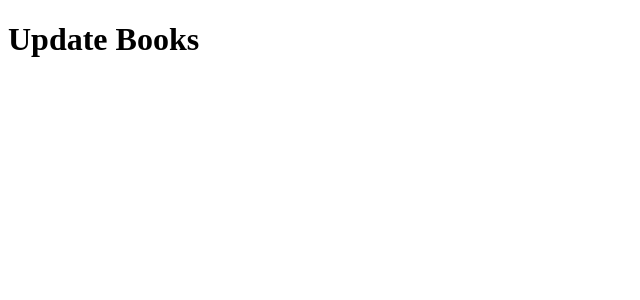
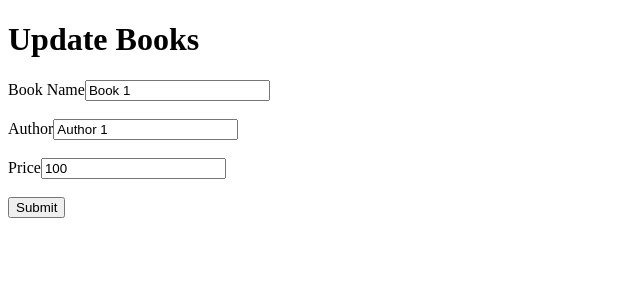
Before and after one commit to MeharaSahabandu/React-CRUD_weekday_Assignment, a React (Vite) app in the folder sample/: page /updateBook/1 in a window 1280 px wide. Shown: the top 300 px of the page, without its empty margins (0-640 px from the left). Built offline with nearby package versions, Linux system fonts and the light colour scheme.

Commit message:
edit book details

```diff
--- a/sample/src/components/Book/BookData.jsx
+++ b/sample/src/components/Book/BookData.jsx
@@ -1,19 +1,19 @@
 export const BookList = [
   {
     id: 1,
-    name: "Book 1",
+    bname: "Book 1",
     author: "Author 1",
     price: "100",
   },
   {
     id: 2,
-    name: "Book 2",
+    bname: "Book 2",
     author: "Author 2",
     price: "200",
   },
   {
     id: 3,
-    name: "Book 3",
+    bname: "Book 3",
     author: "Author 3",
     price: "300",
   },
--- a/sample/src/components/Book/BookReducer.jsx
+++ b/sample/src/components/Book/BookReducer.jsx
@@ -6,12 +6,20 @@ const bookSlice = createSlice({
   initialState: BookList,
   reducers: {
     addBook: (state, action) => {
-      //   state.push(action.payload);
-      console.log(action);
       state.push(action.payload);
+    },
+    updateBook: (state, action) => {
+      const { id, bname, author, price } = action.payload;
+      const ub = state.find((book) => book.id == id);
+      if (ub) {
+        ub.bname = bname;
+        ub.author = author;
+        ub.price = price;
+      }
     },
   },
 });
 
 export default bookSlice.reducer;
+export const { updateBook } = bookSlice.actions;
 export const { addBook } = bookSlice.actions;
--- a/sample/src/components/Book/Books.jsx
+++ b/sample/src/components/Book/Books.jsx
@@ -25,11 +25,12 @@ export default function Books() {
             return (
               <tr key={index}>
                 <td>{book.id}</td>
-                <td>{book.name}</td>
+                <td>{book.bname}</td>
                 <td>{book.author}</td>
                 <td>{book.price}</td>
                 <td>
-                  <button>Edit</button>
+                  {/* <button>Edit</button> */}
+                  <Link to={`/updateBook/${book.id}`}>Edit</Link>
                   <button>Delete</button>
                 </td>
               </tr>
--- a/sample/src/components/Book/CreateBooks.jsx
+++ b/sample/src/components/Book/CreateBooks.jsx
@@ -7,7 +7,7 @@ import {addBook} from "./BookReducer"
 
 
 export default function CreateBooks() {
-  const [name, setBookName] = useState("");
+  const [bname, setBookName] = useState("");
   const [author, setAuthor] = useState("");
   const [price, setPrice] = useState("");
   const navigate = useNavigate();
@@ -17,7 +17,7 @@ export default function CreateBooks() {
 
   const handleSubmit = (e) => {
     e.preventDefault();
-    dispatch(addBook({ id: books[books.length - 1].id + 1, name, author, price })
+    dispatch(addBook({ id: books[books.length - 1].id + 1, bname, author, price })
     );
     navigate("/");
   };
--- a/sample/src/components/Book/UpdateBooks.jsx
+++ b/sample/src/components/Book/UpdateBooks.jsx
@@ -1,9 +1,70 @@
 import React from "react";
+import { useNavigate } from "react-router-dom";
+import { useDispatch } from "react-redux";
+import { useState } from "react";
+import { useSelector } from "react-redux";
+import { useParams } from "react-router-dom";
+import { updateBook } from "./BookReducer";
 
 export default function UpdateBooks() {
+  const { id } = useParams();
+  const books = useSelector((state) => state.books);
+  const existingBook = books.filter(f => f.id == id)
+  const { bname, author, price } = existingBook[0];
+  const dispatch = useDispatch();
+
+  const [uname, setUname] = useState(bname);
+  const [uauthor, setUAuthor] = useState(author);
+  const [uprice, setPrice] = useState(price);
+  const navigate = useNavigate();
+
+  const handleUpdate = (e) => {
+    e.preventDefault();
+    dispatch(
+      updateBook({
+        id,
+        bname: uname,
+        author: uauthor,
+        price: uprice,
+      })
+    );
+    navigate("/");
+  };
+
+
   return (
     <div>
       <h1>Update Books</h1>
+      <form onSubmit={handleUpdate}>
+        <label>Book Name</label>
+        <input
+          type="text"
+          name="name"
+          value={uname}
+          onChange={(e) => setUname(e.target.value)}
+        />
+        <br />
+        <br />
+        <label>Author</label>
+        <input
+          type="text"
+          name="author"
+          value={uauthor}
+          onChange={(e) => setUAuthor(e.target.value)}
+        />
+        <br />
+        <br />
+        <label>Price</label>
+        <input
+          type="text"
+          name="price"
+          value={uprice}
+          onChange={(e) => setPrice(e.target.value)}
+        />
+        <br />
+        <br />
+        <button>Submit</button>
+      </form>
     </div>
   );
 }
```
